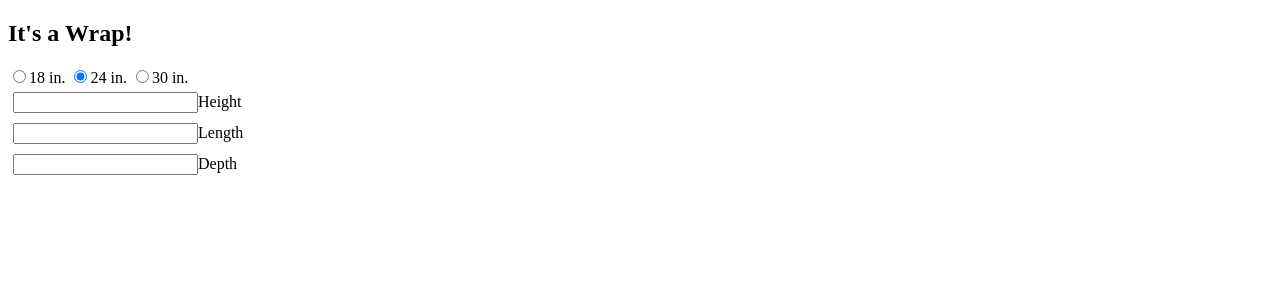
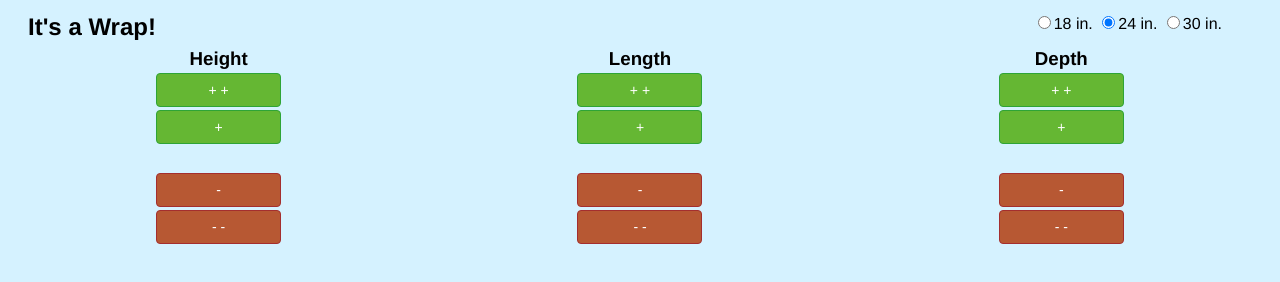
Before and after one commit to DavidMoritz/wrap, a plain HTML site: page index.html in a window 1280 px wide. Drawn offline with Linux system fonts and the light colour scheme.

Commit message:
get styles looking good and working well

```diff
--- a/index.html
+++ b/index.html
@@ -16,14 +16,37 @@
 	</head>
 	<body>
 		<h2>It's a Wrap!</h2>
-		<div>
+		<div class="radio-group">
 			<label class="radio"><input type="radio" name="roll-length" value="18">18 in.</label>
 			<label class="radio"><input type="radio" name="roll-length" value="24" checked>24 in.</label>
 			<label class="radio"><input type="radio" name="roll-length" value="30">30 in.</label>
 		</div>
-		<label class="input"><input type="number" name="height">Height</label>
-		<label class="input"><input type="number" name="length">Length</label>
-		<label class="input"><input type="number" name="depth">Depth</label>
+		<div class="measurements">
+			<div class="input-group">
+				<h3>Height</h3>
+				<button class="plus double">+ +</button>
+				<button class="plus">+</button>
+				<input type="number" name="height">
+				<button class="minus">-</button>
+				<button class="minus double">- -</button>
+			</div>
+			<div class="input-group">
+				<h3>Length</h3>
+				<button class="plus double">+ +</button>
+				<button class="plus">+</button>
+				<input type="number" name="length">
+				<button class="minus">-</button>
+				<button class="minus double">- -</button>
+			</div>
+			<div class="input-group">
+				<h3>Depth</h3>
+				<button class="plus double">+ +</button>
+				<button class="plus">+</button>
+				<input type="number" name="depth">
+				<button class="minus">-</button>
+				<button class="minus double">- -</button>
+			</div>
+		</div>
 		<p id="demo"></p>
 	</body>
 </html>
--- a/wrap.css
+++ b/wrap.css
@@ -1,7 +1,78 @@
 /* all styles */
-#demo,
-.input {
+body {
+  font-family: Helvetica, Arial, sans-serif;
+  background-color: rgba(194, 237, 255, 0.68);
+}
+.hide {
+  display: none;
+}
+.measurements {
+  clear: both;
+  display: flex;
+  justify-content: space-around;
+}
+h2 {
   float: left;
-  clear: left;
-  margin: 5px;
+  margin: 5px 20px;
 }
+#demo {
+  font-size: 20px;
+  margin: 20px;
+  text-align: center;
+}
+.radio-group {
+  float: right;
+  padding: 5px 50px;
+}
+.input-group {
+  display: flex;
+  flex-direction: column;
+  justify-content: space-around;
+  min-height: 200px;
+  width: 125px;
+}
+.feet {
+  font-size: 85%
+}
+input[type=number] {
+  border: 0;
+  text-align: center;
+  font-size: 17px;
+  background-color: transparent;
+}
+h3 {
+  margin: 0;
+  text-align: center;
+}
+.plus, .minus {
+  display: inline-block;
+  padding: 6px 12px;
+  margin-bottom: 0;
+  font-size: 14px;
+  font-weight: 400;
+  line-height: 1.42857143;
+  text-align: center;
+  white-space: nowrap;
+  vertical-align: middle;
+  -ms-touch-action: manipulation;
+  touch-action: manipulation;
+  cursor: pointer;
+  -webkit-user-select: none;
+  -moz-user-select: none;
+  -ms-user-select: none;
+  user-select: none;
+  background-image: none;
+  border: 1px solid transparent;
+  border-radius: 4px;
+}
+.plus {
+  color: #fff;
+  background-color: #65b733;
+  border-color: #2ea436;
+}
+.minus {
+  color: #fff;
+  background-color: #b75833;
+  border-color: #a42e2e;
+}
+/*change*/
--- a/wrap.js
+++ b/wrap.js
@@ -33,10 +33,33 @@ class Wrap {
 
 function calculateTotal() {
 	const wrap = new Wrap();
+	const foot = wrap.amount > 23 ? "feet" : "foot";
+	const inch = wrap.amount % 12 === 1 ? "inch" : "inches";
+	let result = `${wrap.amount} inches`;
 
-	$("#demo").html(wrap.amount);
+	if(wrap.amount > 12) {
+		result += ` <span class="feet">(${parseInt(wrap.amount/12)} ${foot} - ${wrap.amount%12} ${inch})</span>`;
+	}
+
+	$("#demo").html(result);
+}
+
+function clickButton(e) {
+	const $target = $(e.target);
+	const $input = $target.closest(".input-group").find("input");
+	let val = Number($input.val());
+
+	if($target.hasClass("plus")) {
+		val += $target.hasClass("double") ? 5 : 1;
+	} else {
+		val -= $target.hasClass("double") ? 5 : 1;
+	}
+
+	$input.val(Math.max(0, val));
+	calculateTotal();
 }
 
 $(() => {
 	$("input").on("input change", calculateTotal);
+	$("button").on("click", clickButton);
 });
```
